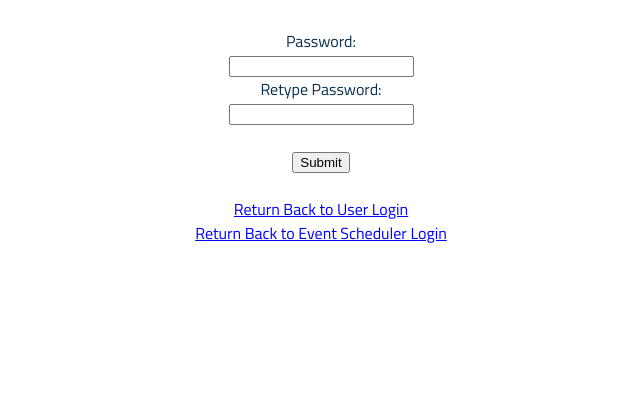
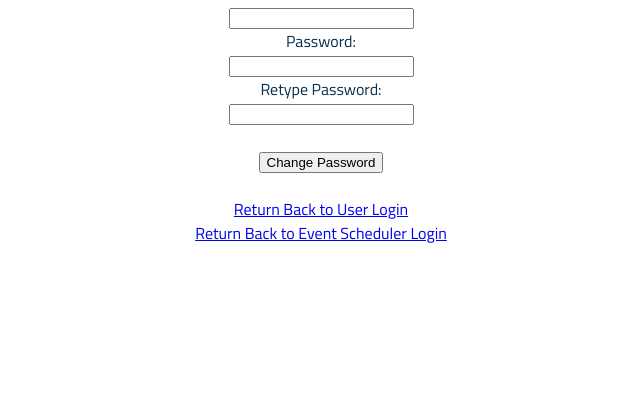
Before and after one commit to eecs393-whenisbest/whenisbest, a Flask app: template Frontend/app/templates/Reset_Password.html in a window 1280 px wide. Shown: the part 402-800 px from the top of the page, without its empty margins (319-959 px from the left). Run offline with Flask 2, Linux system fonts and the light colour scheme; the template is opened without the code that fills it, so the values that code supplies are empty; some libraries are stand-ins or nearby versions.

Commit message:
Changed links and Password functionality

```diff
--- a/Frontend/app/templates/Forgot_Password.html
+++ b/Frontend/app/templates/Forgot_Password.html
@@ -23,8 +23,8 @@
 		<br>
 		<br>
 		<br>
-		<a href="/" title="WhenIsBest Home">
-			<img src="web_logo.png" alt="WhenIsBest Logo" height = "105" width = "592">
+		<a href="/home" title="WhenIsBest Home">
+			<img src="../static/web_logo.png" alt="WhenIsBest Logo" height = "105" width = "592">
 		</a>
 		<br>
 		<br>
--- a/Frontend/app/templates/Reset_Password.html
+++ b/Frontend/app/templates/Reset_Password.html
@@ -28,29 +28,105 @@
 		<br>
 		<br>
 		<br>
-		<br>
-		<br>
 		<a href="/" title="WhenIsBest Home">
-			<img src="web_logo.png" alt="WhenIsBest Logo" height = "105" width = "592">
+			<img src="../static/web_logo.png" alt="WhenIsBest Logo" height = "105" width = "592">
 		</a>
 		<br>
 		<br>
-		<form>
+		Email:
+		<br>
+		<input type = "email" id = "email">
+		<br>
 		Password:
 		<br>
-			<input type="password" name="Password">
+		<input type="password" id ="new-password">
 		<br>
 		Retype Password:
 		<br>
-			<input type="password" name="Password">
+		<input type="password" id="verify-new-password">
 		<br>
 		<br>
-			<input type="submit" value="Submit">
-		</form>
+		<button id="change-button">Change Password</button>
+		<br>
+		<div id="info"></div>
+
+		<script>
+			var info = document.getElementById('info');
+			var email = document.getElementById('email');
+			var newPass = document.getElementById('new-password');
+			var verifyNewPass = document.getElementById('verify-new-password');
+			var changeButton = document.getElementById('change-button');
+			changeButton.addEventListener('click', function() {
+				if (email.value == null || email.value == '') {
+					info.innerHTML = 'Please specify your email address.';
+				}
+				else if (newPass.value == null || newPass.value == '') {
+					info.innerHTML = 'Please specify a new password.';
+				}
+				else if (verifyNewPass.value == null || verifyNewPass.value == '') {
+					info.innerHTML = 'Please confirm your new password.';
+				}
+				else if (newPass.value != verifyNewPass.value) {
+					info.innerHTML = 'The new passwords are <b>different</b>, please check.';
+				}
+				else {
+					var input = {
+						email: email.value,
+						password: oldPassword.value
+				};
+				lambda.invoke({
+					FunctionName: 'LambdAuthLogin',
+					Payload: JSON.stringify(input)
+				}, function(err, data) {
+					if (err) console.log(err, err.stack);
+					else {
+					var output = JSON.parse(data.Payload);
+								console.log('identityId: ' + output.identityId);
+								console.log('token: ' + output.token);
+					if (!output.login) {
+						info.innerHTML = '<b>Not</b> logged in';
+					} else {
+						info.innerHTML = 'Logged in with identityId: ' + output.identityId + '<br>';
+									var creds = AWS.config.credentials;
+									creds.params.IdentityId = output.identityId;
+									creds.params.Logins = {
+										'cognito-identity.amazonaws.com': output.token
+									};
+									creds.expired = true;
+							var input = {
+							email: email.value,
+							oldPassword: oldPassword.value,
+							newPassword: newPassword.value
+							};
+									AWS.config.credentials.get(function(err) {
+								if (err) console.log(err, err.stack);
+								else {
+									lambda.invoke({
+										FunctionName: 'LambdAuthChangePassword',
+										Payload: JSON.stringify(input)
+									}, function(err, data) {
+										if (err) console.log(err, err.stack);
+										else {
+										var output = JSON.parse(data.Payload);
+										if (!output.changed) {
+											info.innerHTML = 'Password <b>not</b> changed.';
+										} else {
+											info.innerHTML = 'Password changed.';
+													}
+												}
+											});
+										}
+									});
+						}
+					}
+				});
+				}
+			});
+		</script>
 
 		<br>
-		<a href="Login_Page.html" title="WhenIsBest: Login Page">Return Back to User Login</a>
+		<a href="/login" title="WhenIsBest: Login Page">Return Back to User Login</a>
 		<br>
-		<a href="Schedule_Login_Page.html" title="WhenIsBest: Scheduler Login Page">Return Back to Event Scheduler Login</a>
+		<a href="/scheduler-login" title="WhenIsBest: Scheduler Login Page">Return Back to Event Scheduler Login</a>
 	</body>
 </html>
```
Also changed, not shown: Frontend/app/templates/Create_Account.html (+4 -4 lines). Lines whose indentation alone changed are shown as unchanged.
